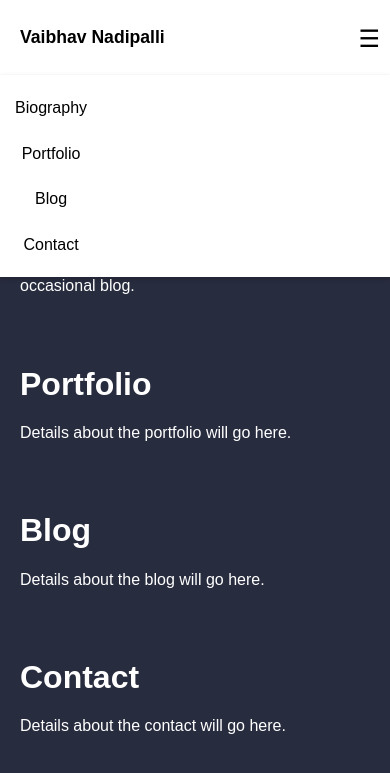
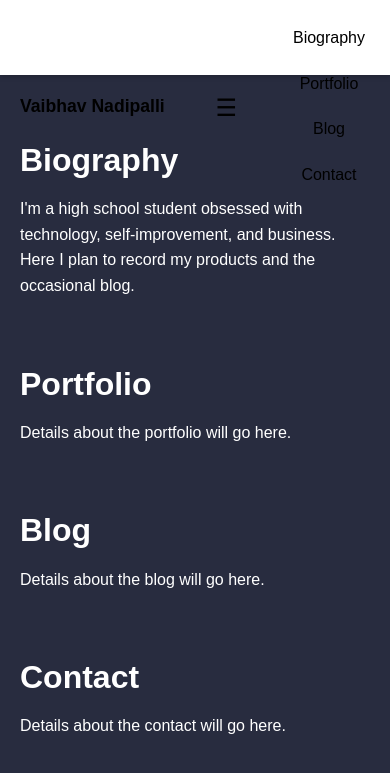
Before and after one commit to Vaibhav-Nadipalli/vaibhav-nadipalli.github.io, a Jekyll site: the page built from index.markdown, in a window 390 px wide. Shown: the top 773 px of the page. Built offline with Jekyll 4.4.1, drawn with Linux system fonts in a browser that asks for light colours.

Commit message:
Update styles.css

```diff
--- a/assets/css/styles.css
+++ b/assets/css/styles.css
@@ -21,37 +21,42 @@
     color: #000; /* Black text */
     position: fixed;
     width: 100%;
-    top: 0; /* Adjusted to be at the very top */
+    top: 0;
     z-index: 1000;
-    padding: 15px 0; /* Vertical padding decreased by 15 pixels */
+    padding: 15px 0;
     box-shadow: 0 2px 5px rgba(0,0,0,0.2);
-    height: 75px; /* Decreased height by 15 pixels */
+    height: 75px;
 }
 
 .nav-container {
     display: flex;
     justify-content: space-between;
     align-items: center;
-    padding: 0 20px; /* Horizontal padding */
+    padding: 0 20px;
 }
 
 .nav-title {
-    font-size: 1.3em; /* Font size */
-    color: #000; /* Black color */
-    margin: 5px 0; /* Reset margin */
-    padding: 0; /* Reset padding */
-    margin-left: 20px; /* Increased margin for space from left edge */
+    font-size: 1.3em;
+    color: #000;
+    margin: 5px 0;
+    padding: 0;
+    margin-left: 20px;
+}
+
+.nav-title a {
+    text-decoration: none;
+    color: #000;
 }
 
 .nav-toggle {
-    display: none; /* Hide by default */
+    display: none;
 }
 
 .nav-toggle-label {
     font-size: 1.5em;
     cursor: pointer;
-    margin-left: auto; /* Align to the right */
-    margin-top: 5px; /* Adjusted margin to move toggle up */
+    margin-left: auto;
+    margin-top: 5px;
 }
 
 .nav-menu {
@@ -65,7 +70,7 @@
 }
 
 .nav-links li {
-    margin-left: 20px; /* Adjust margin for spacing */
+    margin-left: 20px;
 }
 
 .nav-links li:first-child {
@@ -73,21 +78,21 @@
 }
 
 .nav-links li a {
-    color: #000; /* Black text */
+    color: #000;
     text-decoration: none;
-    padding: 0px 15px; /* Adjusted padding */
-    transition: color 0.3s ease; /* Transition color only */
+    padding: 0px 15px;
+    transition: color 0.3s ease;
 }
 
 .nav-links li a:hover {
-    color: #007bff; /* Blue text on hover */
+    color: #007bff;
 }
 
 /* Show nav links when checkbox is checked */
-.nav-toggle:checked + .nav-menu {
+.nav-toggle:checked + .nav-toggle-label + .nav-menu {
     display: flex;
     position: absolute;
-    top: 75px; /* Adjust based on header height */
+    top: 75px;
     left: 0;
     width: 100%;
     background-color: #fff;
@@ -96,21 +101,21 @@
     box-shadow: 0 2px 5px rgba(0,0,0,0.2);
 }
 
-.nav-toggle:checked + .nav-menu .nav-links {
+.nav-toggle:checked + .nav-toggle-label + .nav-menu .nav-links {
     flex-direction: column;
     width: 100%;
 }
 
-.nav-toggle:checked + .nav-menu .nav-links li {
+.nav-toggle:checked + .nav-toggle-label + .nav-menu .nav-links li {
     margin: 10px 0;
 }
 
 /* Main content area */
 main {
     max-width: 800px;
-    margin: 90px auto 20px; /* Adjusted margin to account for fixed header */
+    margin: 90px auto 20px;
     padding: 20px;
-    background-color: #282c3f; /* Dark navy background */
+    background-color: #282c3f;
     color: #fff;
 }
 
@@ -122,32 +127,28 @@
 .section-title {
     font-size: 2em;
     margin-bottom: 10px;
-    color: #fff; /* White text */
+    color: #fff;
 }
 
 /* Media query for mobile */
 @media (max-width: 768px) {
     .nav-container {
-        padding: 0 10px; /* Adjusted padding for mobile */
+        padding: 0 10px;
     }
 
     .nav-title {
-        font-size: 1.1em; /* Smaller font size for mobile */
-        margin-left: 10px; /* Adjusted margin for mobile */
+        font-size: 1.1em;
+        margin-left: 10px;
     }
 
     .nav-toggle-label {
-        margin-left: 10px; /* Adjusted margin for mobile */
+        margin-left: 10px;
     }
 
-    nav {
-        position: absolute;
-        top: 75px; /* Adjusted top position for mobile (same as header height) */
+    .nav-toggle:checked + .nav-toggle-label + .nav-menu {
+        top: 75px;
         left: 0;
         width: 100%;
-        background-color: #fff; /* White background */
-        padding: 10px 0; /* Vertical padding */
-        box-shadow: 0 2px 5px rgba(0,0,0,0.2);
     }
 
     .nav-links {
@@ -156,14 +157,14 @@
     }
 
     .nav-links li {
-        margin: 10px 0; /* Adjusted margin for mobile */
+        margin: 10px 0;
     }
 
     header {
-        top: 0; /* Ensure header is at the top on mobile */
+        top: 0;
     }
 
     main {
-        margin-top: 75px; /* Adjust main content margin to accommodate fixed header on mobile */
+        margin-top: 75px;
     }
 }
```
